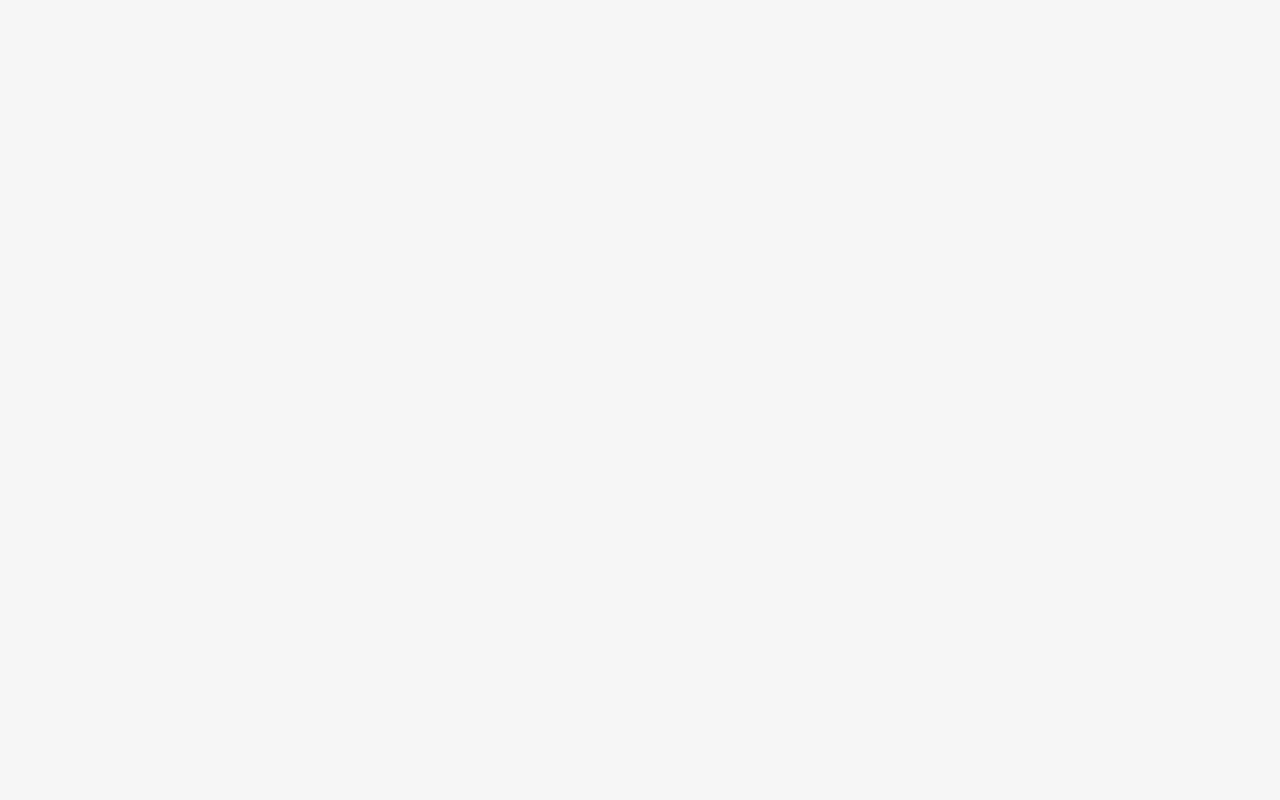
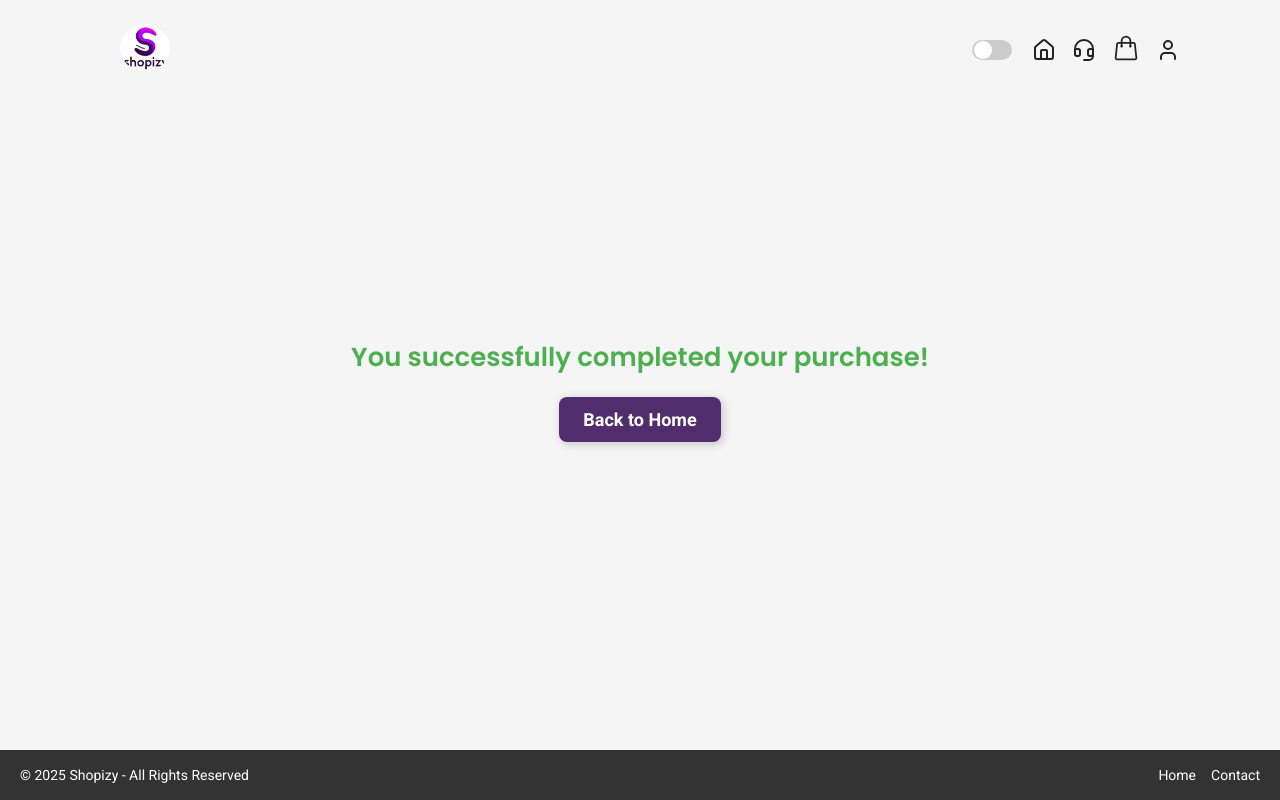
Before and after one commit to VAbrishamii/Shopizy, a React (Vite) app in the folder shopizy-ecom/: page /checkout in a window 1280 px wide. Before the commit this address had no page. Built offline with nearby package versions, Linux system fonts and the light colour scheme.

Commit message:
implement checkoutpage

```diff
--- a/shopizy-ecom/src/App.jsx
+++ b/shopizy-ecom/src/App.jsx
@@ -4,6 +4,7 @@ import Layout from "./components/Layout";
 import HomePage from "./pages/HomePage";
 import CartPage from "./pages/CartPage";
 import ProductPage from "./pages/ProductPage";
+import CheckoutPage from "./pages/checkOutPage";
 
 function App() {
   return (
@@ -13,6 +14,7 @@ function App() {
         <Route path="/" element={<HomePage />} />
         <Route path="/cart" element={<CartPage />} />
         <Route path="/product/:id" element={<ProductPage />} />
+        <Route path="/checkout" element={<CheckoutPage />} />
         {/* <Route path="/contact" element={<ContactPage />} />  */}
       </Route>
     </Routes>
--- a/shopizy-ecom/src/components/CartSummary.jsx
+++ b/shopizy-ecom/src/components/CartSummary.jsx
@@ -3,10 +3,22 @@ import { CartSummaryContainer, CartItem, CartImage, CartDetails, CartActions, Ch
 import { Minus, Plus, Trash2 } from "lucide-react";
 import { Link } from "react-router-dom";
 import useCartStore from "../store/useCartStore";
+import { useNavigate } from "react-router-dom";
 
 const CartSummary = () => {
   const { cart, updateQuantity, removeFromCart } = useCartStore ();
+
+  const navigate = useNavigate();
+  const handleCheckout = () => {
+    if (cart.length === 0) {
+      alert("Your cart is empty!");
+      return;
+    }
+    navigate("/checkout", { state: { cart } }); // ✅ Pass cart data
+  };
+
   return (
+
     <DropdownMenu.Content asChild align="end" sideOffset={10}>
       <CartSummaryContainer>
         {cart.length === 0 ? (
@@ -37,7 +49,7 @@ const CartSummary = () => {
               </CartItem>
             ))}
             <CheckoutButton as={Link} to="/cart">Go to Cart</CheckoutButton>
-            <CheckoutButton as={Link} to="/checkout">Checkout</CheckoutButton>
+            <CheckoutButton as="button" onClick={handleCheckout}>Checkout</CheckoutButton>
           </>
         )}
       </CartSummaryContainer>
--- a/shopizy-ecom/src/components/ProductCard.jsx
+++ b/shopizy-ecom/src/components/ProductCard.jsx
@@ -12,7 +12,6 @@ import {
   AddToCartIcon,
   ProductPageLink,
   FloatingImage,
-
 } from "../styles/CardStyles";
 import RatingStars from "./RatingStars";
 
@@ -28,47 +27,45 @@ const ProductCard = ({ product, cartIconRef }) => {
 
   const [floatingImage, setFloatingImage] = useState(null);
 
-
   const handelAddToCart = (e) => {
     if (!cartIconRef?.current) {
-      console.error ('cartIconref is null');
-      return ;
+      console.error("cartIconref is null");
+      return;
     }
 
-    const ProductImage = e.target.closest("div").getBoundingClientRect();
+
+    const bagIcon = e.target.closest('.bag-icon').getBoundingClientRect();
     const cartIcon = cartIconRef.current.getBoundingClientRect();
-
 
 
     setFloatingImage({
       src: product.image.url,
-      startX: ProductImage.left + ProductImage.width / 2, // Center horizontally
-      startY: ProductImage.top + ProductImage.height / 2, // Center vertically
-      endX: cartIcon.left + cartIcon.width / 2, // Move towards center of bag
-      endY: cartIcon.top + cartIcon.height / 2,
+      startX: bagIcon ,
+      startY: bagIcon,
+      endX: cartIcon,
+      endY: cartIcon ,
       visible: true,
     });
     setTimeout(() => {
-      setFloatingImage((prev) => ({ ...prev, visible: false })); // ✅ Start fade out
-
+      setFloatingImage((prev) => ({ ...prev, visible: false }));
     }, 800);
 
     setTimeout(() => {
       setFloatingImage(null);
-      addToCart(product); // ✅ Now add the product to the cart
-      console.log('addToCart:', product);
+      addToCart(product);
+      console.log("addToCart:", product);
     }, 1000);
-
   };
 
   return (
     <>
       <CardContainer>
-        <AddToCartIcon onClick={handelAddToCart}
-        isInCart={isInCart}
+        <AddToCartIcon onClick={handelAddToCart} isInCart={isInCart} className='bag-icon'/>
+        <ProductImageWrapper>
+          <ProductImage
+            src={product.image.url}
+            alt={`Image of ${product.image.alt}`}
           />
-      <ProductImageWrapper>
-        <ProductImage src={product.image.url} alt={`Image of ${product.image.alt}`} />
         </ProductImageWrapper>
         <ProductInfo>
           <ProductTitle>{product.title}</ProductTitle>
@@ -85,16 +82,17 @@ const ProductCard = ({ product, cartIconRef }) => {
       {floatingImage && (
         <FloatingImage
           src={floatingImage.src}
-          startX={floatingImage.startX}
-          startY={floatingImage.startY}
-          endX={floatingImage.endX}
-          endY={floatingImage.endY}
-          visible={floatingImage.visible}
-
-
+          $visible={floatingImage.visible}
+          style={{
+            left: `${floatingImage.startX}px`,
+            top: `${floatingImage.startY}px`,
+            transform: `translate(${
+              floatingImage.endX - floatingImage.startX
+            }px,
+                  ${floatingImage.endY - floatingImage.startY}px) scale(0.3)`,
+          }}
         />
       )}
-
     </>
   );
 };
--- a/shopizy-ecom/src/pages/CartPage.jsx
+++ b/shopizy-ecom/src/pages/CartPage.jsx
@@ -1,12 +1,36 @@
+
 import useCartStore from "../store/useCartStore";
-import { CartContainer, CartItem, CartDetails, SummaryContainer, RemoveButton, CartActions ,QuantityWrapeper, CheckoutButton } from "../styles/CartStyles";
-import {Minus, Plus, Trash2} from "lucide-react";
+import {
+  CartContainer,
+  CartItem,
+  CartDetails,
+  SummaryContainer,
+  RemoveButton,
+  CartActions,
+  QuantityWrapeper,
+  CheckoutButton,
+} from "../styles/CartStyles";
+import { Minus, Plus, Trash2 } from "lucide-react";
+import { useNavigate } from "react-router-dom";
 
 const CartPage = () => {
-    const { cart, updateQuantity, removeFromCart, getTotalPrice } = useCartStore();
+  const { cart, updateQuantity, removeFromCart, getTotalPrice, clearCart } =
+    useCartStore();
   const subtotal = getTotalPrice();
   const Shipping = 0;
   const total = subtotal + Shipping;
+
+  const navigate = useNavigate();
+  const handleCheckout = () => {
+    if (cart.length === 0) {
+      alert("Your cart is empty.");
+      return;
+    }
+    navigate("/checkout", { state: { cart } });
+    clearCart();
+};
+
+
   return (
     <CartContainer>
       <h2>Shopping Cart</h2>
@@ -18,16 +42,23 @@ const CartPage = () => {
             <img src={item.image?.url} alt={item.title} />
             <CartDetails>
               <h3>{item.title}</h3>
-                        <p>${item.price ? item.price.toFixed(2) : "N/A"}</p> {/* ✅ Prevent errors */}
+              <p>${item.price ? item.price.toFixed(2) : "N/A"}</p>{" "}
+              {/* ✅ Prevent errors */}
             </CartDetails>
             <CartActions>
               <QuantityWrapeper>
-                            <button onClick={() => updateQuantity(item.id, -1)}><Minus sizze={18} /></button>
+                <button onClick={() => updateQuantity(item.id, -1)}>
+                  <Minus sizze={18} />
+                </button>
                 <span>{item.quantity}</span>
-                            <button onClick={() => updateQuantity(item.id, +1)}><Plus size={18}/></button>
+                <button onClick={() => updateQuantity(item.id, +1)}>
+                  <Plus size={18} />
+                </button>
               </QuantityWrapeper>
 
-                        <RemoveButton onClick={() => removeFromCart(item.id)}><Trash2 size={18}/></RemoveButton>
+              <RemoveButton onClick={() => removeFromCart(item.id)}>
+                <Trash2 size={18} />
+              </RemoveButton>
             </CartActions>
           </CartItem>
         ))
@@ -47,10 +78,9 @@ const CartPage = () => {
             <span>Total:</span>
             <span>${total.toFixed(2)}</span>
           </div>
-            <CheckoutButton>CheckOut</CheckoutButton>
+          <CheckoutButton onClick={handleCheckout}> Checkout</CheckoutButton>
         </SummaryContainer>
       )}
-
     </CartContainer>
   );
 };
--- /dev/null
+++ b/shopizy-ecom/src/pages/checkOutPage.jsx
@@ -0,0 +1,47 @@
+
+// import { CheckoutContainer, Message, BackButton,  } from "../styles/checkOutStyle";
+
+// const CheckOutPage = () => {
+//     return (
+//         <CheckoutContainer>
+//         <Message>You successfully completed your purchase!</Message>
+//         <BackButton to="/">Back to Home</BackButton>
+//         </CheckoutContainer>
+//     );
+//     }
+//     export default CheckOutPage;
+
+
+import { useEffect } from "react";
+import { useLocation, Link } from "react-router-dom";
+import { CheckoutContainer, Message, BackButton } from "../styles/CheckoutStyle";
+import useCartStore from "../store/useCartStore";
+
+const CheckoutPage = () => {
+  const location = useLocation();
+  const cart = location.state?.cart || []; // ✅ Retrieve cart data from state
+  const { clearCart } = useCartStore();
+
+  useEffect(() => {
+    clearCart(); // ✅ Clear cart AFTER user arrives at checkout
+  }, []);
+
+  return (
+    <CheckoutContainer>
+      <Message> You successfully completed your purchase! </Message>
+      {cart.length > 0 && (
+        <div>
+          <h3>Purchased Items:</h3>
+          <ul>
+            {cart.map((item) => (
+              <li key={item.id}>{item.title} - ${item.price} (Qyt{item.quantity})</li>
+            ))}
+          </ul>
+        </div>
+      )}
+      <BackButton to="/">Back to Home</BackButton>
+    </CheckoutContainer>
+  );
+};
+
+export default CheckoutPage;
--- a/shopizy-ecom/src/styles/CardStyles.jsx
+++ b/shopizy-ecom/src/styles/CardStyles.jsx
@@ -149,21 +149,23 @@ export const ProductPageLink = styled(Link)`
 `;
 
 
-export const FloatingImage = styled.img`
+export const FloatingImage = styled.img.attrs(({ startX, startY, endX, endY }) => ({
+  style: {
+    left: `${startX}px`,
+    top: `${startY}px`,
+    transform: `translate(${endX - startX}px, ${endY - startY}px) scale(0.3)`,
+    opacity: 1,  // Set default opacity in style
+  },
+}))`
   position: fixed;
-  width: 100px;
-  height: 100px;
-  border-radius: 50%;
+  width: 60px;
+  height: 60px;
+  border-radius: 10px;
   pointer-events: none;
   z-index: 9999;
   transition:
-    transform 0.8s cubic-bezier(0.4, 0, 0.02, 1),
+    transform 0.8s cubic-bezier(0.4, 0, 0.2, 1),
     opacity 0.6s ease-in-out;
-  opacity: ${(props) => (props.visible ? 1 : 0)};
-  left: ${(props) => props.startX}px;
-  top: ${(props) => props.startY}px;
-  transform: ${(props) =>
-    props.visible
-      ? `translate(${props.endX - props.startX}px, ${props.endY - props.startY}px) scale(0.2)`
-      : "translate(0,0) scale(1)"};
+
+  ${({ $visible }) => !$visible && "opacity: 0;"} /* ✅ Only apply opacity via CSS */
 `;
--- a/shopizy-ecom/src/styles/GlobalStyles.js
+++ b/shopizy-ecom/src/styles/GlobalStyles.js
@@ -56,9 +56,37 @@ export const GlobalStyles = createGlobalStyle`
     transition: color 0.3s ease, transform 0.2s ease;
     }
 
-  // button:hover {
-  //   background-color: ${({ theme }) => theme.colors.secondary};
-  // }
+    /* Works in Chrome, Edge, Safari */
+  ::-webkit-scrollbar {
+    width: 8px; /* ✅ Adjust scrollbar width */
+  }
+
+  ::-webkit-scrollbar-track {
+    background: ${({ theme }) => theme.colors.background}; /* ✅ Matches background */
+  }
+
+  ::-webkit-scrollbar-thumb {
+    background: ${({ theme }) => theme.colors.textPrimary}; /* ✅ Scrollbar color */
+    border-radius: 10px;
+  }
+
+  ::-webkit-scrollbar-thumb:hover {
+    background: ${({ theme }) => theme.colors.lightGray}; /* ✅ Scrollbar color on hover */
+  }
+
+  /* Hide scrollbar for mobile */
+  @media (max-width: 768px) {
+    ::-webkit-scrollbar {
+      display: none;
+    }
+  }
+
+  /* 🔥 Smooth Scrolling Effect */
+  html {
+    scroll-behavior: smooth;
+  }
+
+
 `;
 
 export default GlobalStyles;
--- /dev/null
+++ b/shopizy-ecom/src/styles/checkOutStyle.jsx
@@ -0,0 +1,38 @@
+import styled from "styled-components";
+import { Link } from "react-router-dom";
+
+export const CheckoutContainer = styled.div`
+  display: flex;
+  flex-direction: column;
+  justify-content: center;
+  align-items: center;
+  height: 100vh;
+  text-align: center;
+  background: ${({ theme }) => theme.colors.background || "#f5f5f5"};
+  padding: 20px;
+`;
+
+export const Message = styled.h2`
+  font-size: 26px;
+  font-weight: bold;
+  color: ${({ theme }) => theme.colors.success || "#28a745"};
+  margin-bottom: 20px;
+
+`;
+
+export const BackButton = styled(Link)`
+  padding: 12px 24px;
+  font-size: 18px;
+  background-color: ${({ theme }) => theme.colors.secondary };
+  color: white;
+  border-radius: 8px;
+  text-decoration: none;
+  transition: all 0.3s ease-in-out;
+  font-weight: bold;
+  box-shadow: 2px 2px 10px rgba(0, 0, 0, 0.2);
+
+  &:hover {
+    background-color: ${({ theme }) => theme.colors.primary };
+    transform: scale(1.05);
+  }
+`;
```
Lines whose indentation alone changed are shown as unchanged.
